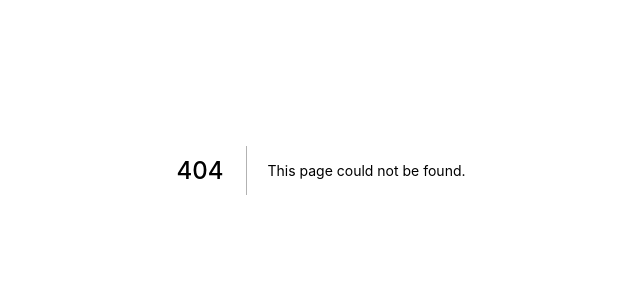
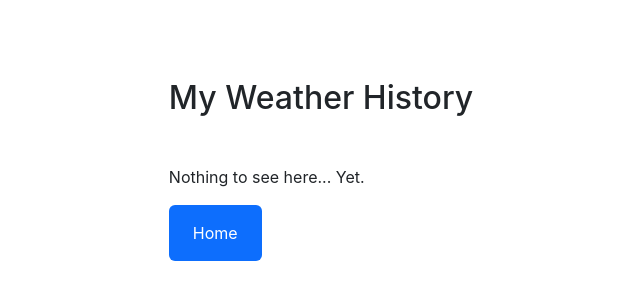
Before and after one commit to dlittle1/nextjs-weather, a Next.js app: page /history in a window 1280 px wide. Before the commit this address had no page. Shown: the part 230-530 px from the top of the page, without its empty margins (319-959 px from the left). Built offline with nearby package versions, Linux system fonts and the light colour scheme.

Commit message:
create page for showing local storage weather data

```diff
--- /dev/null
+++ b/pages/history.js
@@ -0,0 +1,61 @@
+import { useState, useEffect } from 'react';
+import Link from 'next/link';
+const History = () => {
+  const [weatherHistory, setWeatherHistory] = useState([]);
+
+  useEffect(() => {
+    setWeatherHistory(
+      localStorage.weatherHistory ? JSON.parse(localStorage.weatherHistory) : []
+    );
+  }, []);
+
+  return (
+    <div
+      className='d-flex justify-content-center align-items-center p-3'
+      style={{ minHeight: '100vh' }}
+    >
+      <div>
+        <h2>My Weather History</h2>
+        <div className='mt-5'>
+          {weatherHistory.length > 0 ? (
+            weatherHistory.map((weather, index) => {
+              return (
+                <div
+                  key={index}
+                  className='card mb-3'
+                  style={{ width: '450px' }}
+                >
+                  <div className='card-body text-dark'>
+                    <h5 className='card-title '>
+                      {weather.city} - {weather.date}
+                    </h5>
+                    <small>{weather.time}</small>
+                    <hr />
+                    <p className='card-text'>
+                      <span className='font-weight-bold'>Temperature: </span>
+                      {weather.temperature}
+                      <sup>°C</sup>
+                    </p>
+                    <p className='card-text'>
+                      <span className='font-weight-bold'>Condition: </span>
+                      {weather.description}
+                    </p>
+                  </div>
+                </div>
+              );
+            })
+          ) : (
+            <p>Nothing to see here... Yet.</p>
+          )}
+          <Link href='/'>
+            <button className='btn btn-primary border-0 history-btn px-4 py-3 ms-auto'>
+              Home
+            </button>
+          </Link>
+        </div>
+      </div>
+    </div>
+  );
+};
+
+export default History;
```
